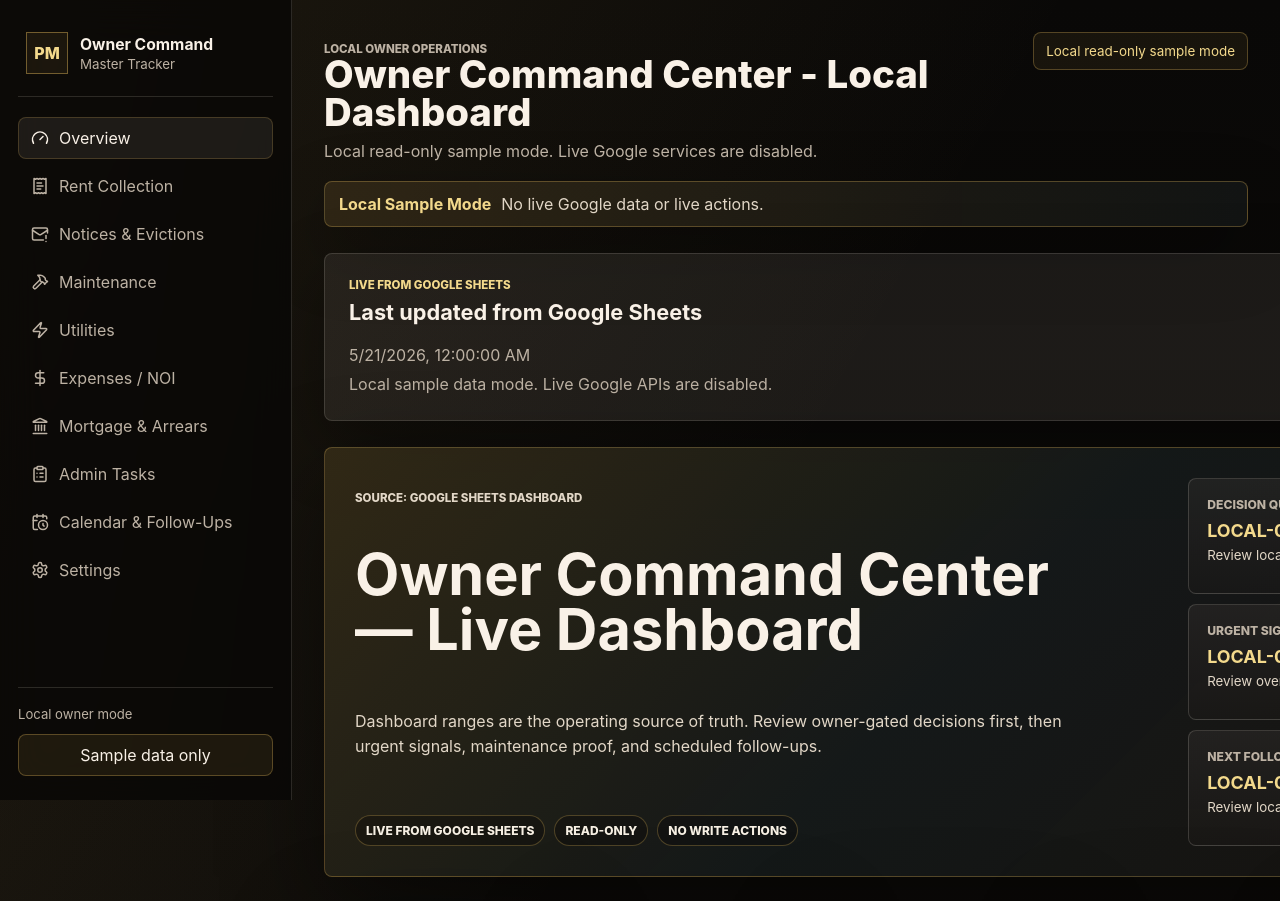
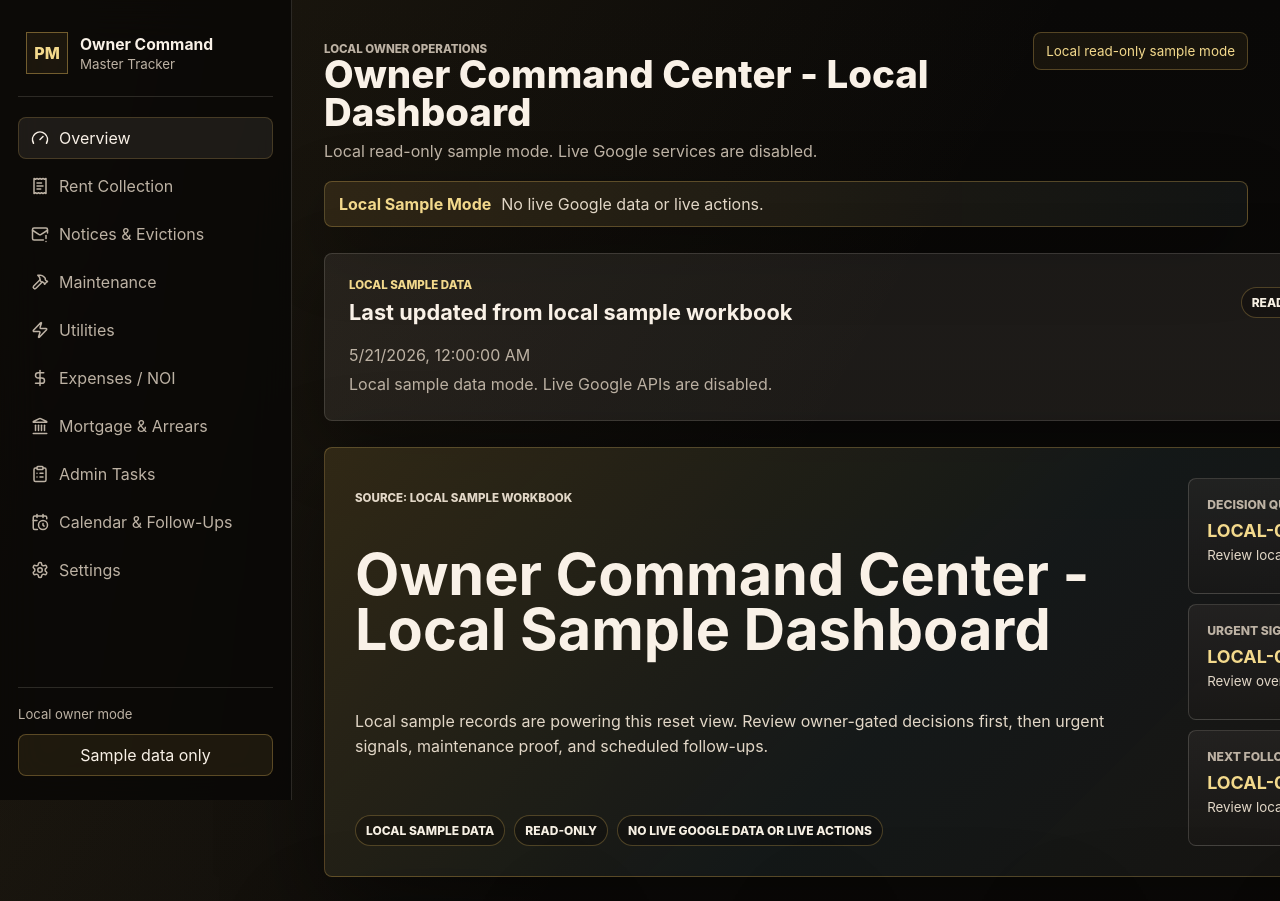
Before and after one commit to TWooden2-cyber/property-command-center-dashboard, a Next.js app: page / in a window 1280 px wide. Shown: the top 901 px of the page. Built offline with nearby package versions, Linux system fonts and the light colour scheme.

Commit message:
clean local sample mode dashboard wording

```diff
--- a/app/layout.tsx
+++ b/app/layout.tsx
@@ -5,7 +5,7 @@ import { Providers } from "@/components/Providers";
 
 export const metadata: Metadata = {
   title: "Property Management Owner Command Center",
-  description: "Private owner command center powered by a Google Sheets Master Tracker."
+  description: "Private owner command center running in local sample mode."
 };
 
 export default function RootLayout({ children }: Readonly<{ children: ReactNode }>) {
--- a/components/DashboardBlockTable.tsx
+++ b/components/DashboardBlockTable.tsx
@@ -44,7 +44,7 @@ export function DashboardBlockTable({ block, emptyMessage = "No Dashboard range
         </div>
         <span className="row-count-chip">{block.rows.length} rows</span>
       </div>
-      <p className="source-line">Source: Google Sheets Dashboard / {block.range}</p>
+      <p className="source-line">Source: local sample workbook / {block.range}</p>
       <DataTable rows={block.rows} columns={columns} />
     </section>
   );
--- a/components/SheetsRefreshStatus.tsx
+++ b/components/SheetsRefreshStatus.tsx
@@ -13,12 +13,13 @@ export function SheetsRefreshStatus({ system }: SheetsRefreshStatusProps) {
     <section className="section-block sheets-refresh-status">
       <div className="section-heading">
         <div>
-          <p className="eyebrow">Live from Google Sheets</p>
-          <h2>Last updated from Google Sheets</h2>
+          <p className="eyebrow">Local sample data</p>
+          <h2>Last updated from local sample workbook</h2>
         </div>
         <div className="source-badges">
           <span>Read-only</span>
-          <span>{system?.connectionOk ? "Connected" : "Needs config"}</span>
+          <span>{system?.connectionOk ? "Local sample active" : "Local sample unavailable"}</span>
+          <span>No live Google data or live actions</span>
         </div>
       </div>
       <p className="muted-line">{refreshLabel}</p>
--- a/components/views/OverviewView.tsx
+++ b/components/views/OverviewView.tsx
@@ -82,7 +82,7 @@ export function OverviewView() {
   }
 
   if (!data) {
-    return <EmptyState title="No overview data" message="Connect the Google Sheet to populate the owner command center." />;
+    return <EmptyState title="No overview data" message="Local sample workbook data is unavailable." />;
   }
 
   return (
@@ -90,16 +90,16 @@ export function OverviewView() {
       <SheetsRefreshStatus system={system} />
       <section className="command-brief executive-command-hero">
         <div className="command-brief-copy">
-          <p className="eyebrow">Source: Google Sheets Dashboard</p>
-          <h2>Owner Command Center — Live Dashboard</h2>
+          <p className="eyebrow">Source: Local Sample Workbook</p>
+          <h2>Owner Command Center - Local Sample Dashboard</h2>
           <p>
-            Dashboard ranges are the operating source of truth. Review owner-gated decisions first, then urgent signals,
+            Local sample records are powering this reset view. Review owner-gated decisions first, then urgent signals,
             maintenance proof, and scheduled follow-ups.
           </p>
           <div className="hero-source-strip" aria-label="Dashboard data source">
-            <span>Live from Google Sheets</span>
+            <span>Local sample data</span>
             <span>Read-only</span>
-            <span>No write actions</span>
+            <span>No live Google data or live actions</span>
           </div>
         </div>
         <div className="brief-actions">
--- a/components/views/SettingsView.tsx
+++ b/components/views/SettingsView.tsx
@@ -82,7 +82,7 @@ export function SettingsView() {
             <StatusBadge label="Disabled" />
           </div>
           <div className="mode-status-list">
-            <span>Google Sheets: <strong>Disabled</strong></span>
+            <span>Live sheet backend: <strong>Disabled</strong></span>
             <StatusBadge label="Disabled" />
           </div>
           <div className="mode-status-list">
```
